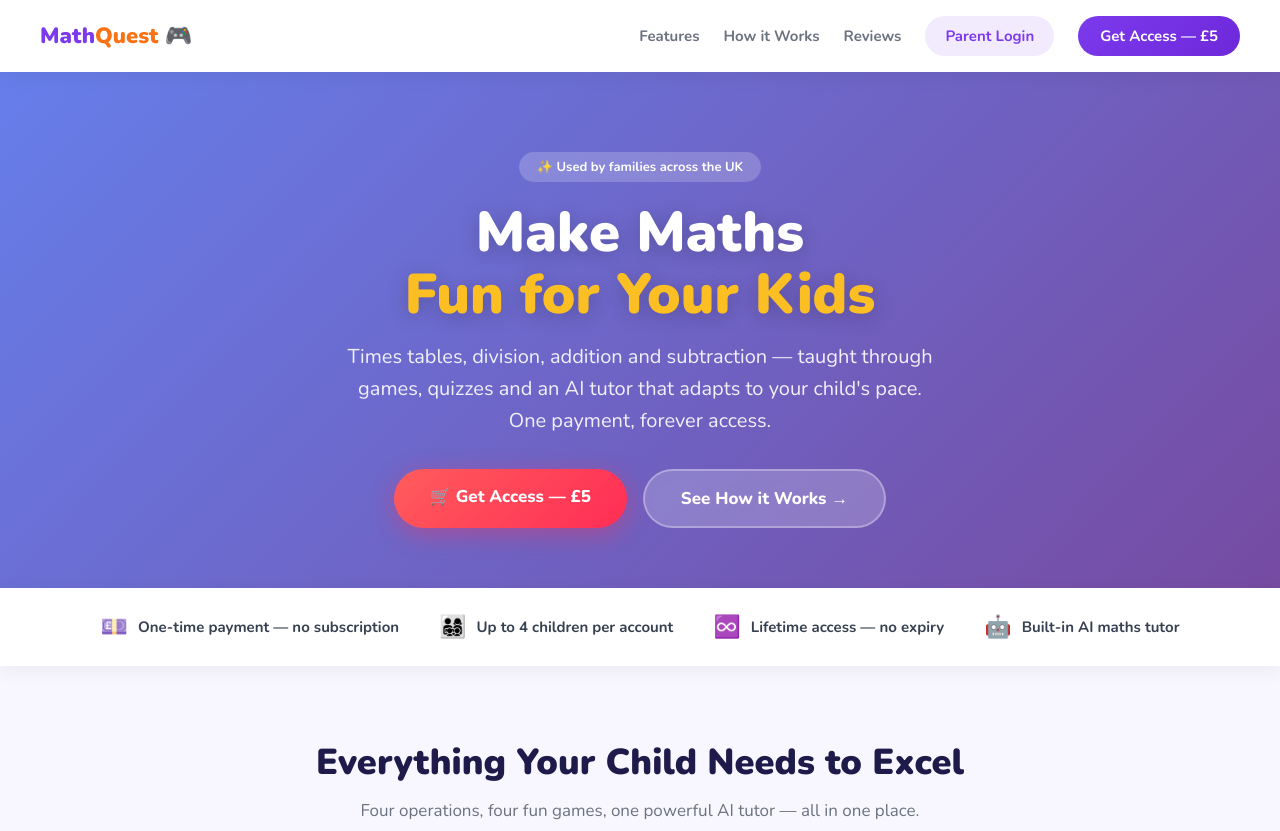
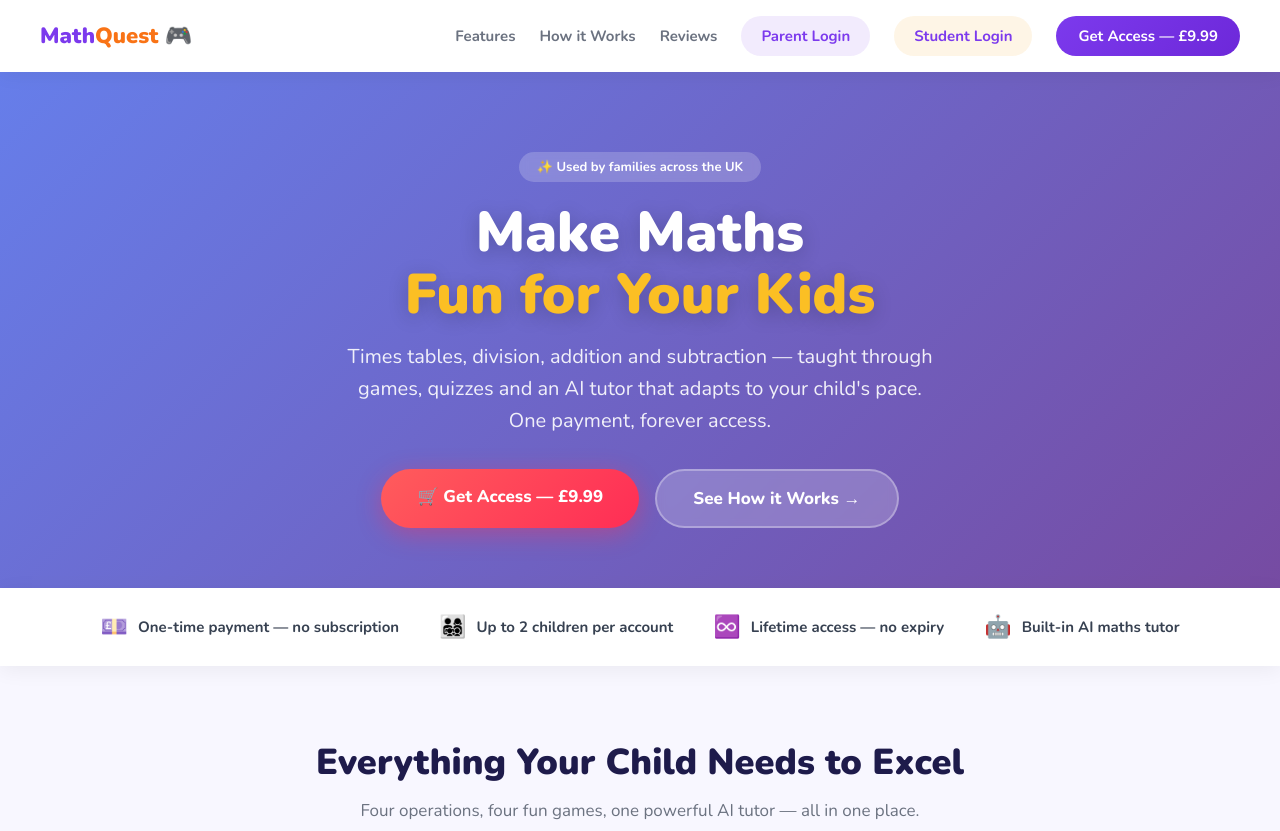
Before and after one commit to delipitstop/MathQuest, a Flask app: page / in a window 1280 px wide. Shown: the top 831 px of the page. Run offline with Flask 3, Linux system fonts and the light colour scheme; some libraries are stand-ins or nearby versions.

Commit message:
Update: price to £9.99, children limit to 2, student login button added

```diff
--- a/app.py
+++ b/app.py
@@ -40,7 +40,7 @@ GUMROAD_PRODUCT_URL = 'YOUR_GUMROAD_PRODUCT_LINK_HERE'
 VALID_ACCESS_CODES = {
     'MQ2026HOME': True,
 }
-ACCESS_CODE_PRICE = '£5'
+ACCESS_CODE_PRICE = '£9.99'
 
 # ============ DATABASE SETUP ============
 def init_db():
@@ -786,25 +786,37 @@ def parent_register():
 @app.route('/parent/login', methods=['GET', 'POST'])
 def parent_login():
     if request.method == 'POST':
-        email = request.form['email']
-        password = request.form['password']
-
-        conn = get_db()
-        c = conn.cursor()
-        c.execute('SELECT * FROM parents WHERE email = %s AND password_hash = %s',
-                  (email, hash_password(password)))
-        parent = c.fetchone()
-        conn.close()
-
-        if parent:
-            if parent.get('has_access') == 0:
-                return render_template('parent_login.html',
-                                     needs_access=True,
-                                     error=None)
-            session['parent_id'] = parent['id']
-            return redirect('/parent/dashboard')
-        else:
-            return render_template('parent_login.html', error='Invalid email or password')
+        try:
+            email = request.form['email']
+            password = request.form['password']
+
+            conn = get_db()
+            c = conn.cursor()
+            c.execute('SELECT * FROM parents WHERE email = %s AND password_hash = %s',
+                      (email, hash_password(password)))
+            parent = c.fetchone()
+            conn.close()
+
+            if parent:
+                if parent.get('has_access') == 0:
+                    return render_template('parent_login.html',
+                                         needs_access=True,
+                                         error=None)
+                session['parent_id'] = parent['id']
+                return redirect('/parent/dashboard')
+            else:
+                return render_template('parent_login.html', error='Invalid email or password')
+        except Exception as e:
+            import traceback
+            error_msg = f"Login error: {str(e)}\n{traceback.format_exc()}"
+            print(error_msg)  # This will appear in Railway logs
+            if 'conn' in locals():
+                try:
+                    conn.close()
+                except:
+                    pass
+            # Return error page instead of 500
+            return f"<h1>Login Error</h1><p>{str(e)}</p><pre>{error_msg}</pre>", 500
 
     return render_template('parent_login.html')
 
@@ -886,6 +898,14 @@ def add_child():
 
             conn = get_db()
             c = conn.cursor()
+
+            # Enforce 2 child maximum
+            c.execute('SELECT COUNT(*) FROM children WHERE parent_id = %s', (session['parent_id'],))
+            child_count = c.fetchone()[0]
+            if child_count >= 2:
+                conn.close()
+                return render_template('add_child.html', error='Maximum of 2 children per account reached.')
+
             c.execute('INSERT INTO children (parent_id, name, pin_hash, avatar) VALUES (%s, %s, %s, %s) RETURNING id',
                       (session['parent_id'], name, hash_password(pin), avatar))
             child_id = c.fetchone()[0]
--- a/stripe_payment.py
+++ b/stripe_payment.py
@@ -6,8 +6,8 @@ from pathlib import Path
 
 logger = logging.getLogger("stripe")
 PRODUCT_NAME = "MathQuest Home Access"
-PRODUCT_PRICE_PENCE = 500
-PRODUCT_DESCRIPTION = "Lifetime access for up to 4 children. One-time payment, no subscription."
+PRODUCT_PRICE_PENCE = 999
+PRODUCT_DESCRIPTION = "Lifetime access for up to 2 children. One-time payment, no subscription."
 
 def is_configured():
     key = os.environ.get("STRIPE_SECRET_KEY", "")
--- a/templates/add_child.html
+++ b/templates/add_child.html
@@ -16,6 +16,9 @@
     </div>
 
     <form method="POST">
+        {% if error %}
+        <div style="background:#FEF2F2;border:2px solid #FECACA;color:#DC2626;padding:12px 16px;border-radius:10px;font-size:14px;font-weight:700;margin-bottom:16px">{{ error }}</div>
+        {% endif %}
         <div class="form-group">
             <label>Child's Name</label>
             <input type="text" name="name" placeholder="e.g. Mia" required>
--- a/templates/index.html
+++ b/templates/index.html
@@ -282,7 +282,8 @@
             <a href="#how-it-works">How it Works</a>
             <a href="#reviews">Reviews</a>
             <a href="/parent/login" class="nav-login">Parent Login</a>
-            <a href="/buy" class="nav-cta">Get Access — £5</a>
+            <a href="/child/login" class="nav-login" style="background:rgba(245,158,11,0.1);color:#F59E0B;">Student Login</a>
+            <a href="/buy" class="nav-cta">Get Access — £9.99</a>
         </div>
     </nav>
 
@@ -292,7 +293,7 @@
         <h1>Make Maths<br><span>Fun for Your Kids</span></h1>
         <p>Times tables, division, addition and subtraction — taught through games, quizzes and an AI tutor that adapts to your child's pace. One payment, forever access.</p>
         <div class="hero-actions">
-            <a href="/buy" class="btn-hero-buy">🛒 Get Access — £5</a>
+            <a href="/buy" class="btn-hero-buy">🛒 Get Access — £9.99</a>
             <a href="#how-it-works" class="btn-hero-demo">See How it Works →</a>
         </div>
     </div>
@@ -300,7 +301,7 @@
     <!-- PRICE STRIP -->
     <div class="price-strip">
         <div class="price-strip-item"><span class="emoji">💷</span> One-time payment — no subscription</div>
-        <div class="price-strip-item"><span class="emoji">👨‍👩‍👧‍👦</span> Up to 4 children per account</div>
+        <div class="price-strip-item"><span class="emoji">👨‍👩‍👧‍👦</span> Up to 2 children per account</div>
         <div class="price-strip-item"><span class="emoji">♾️</span> Lifetime access — no expiry</div>
         <div class="price-strip-item"><span class="emoji">🤖</span> Built-in AI maths tutor</div>
     </div>
@@ -370,13 +371,13 @@
         <div class="how-steps">
             <div class="how-step">
                 <div class="how-step-num">1</div>
-                <h3>Buy Access — £5</h3>
+                <h3>Buy Access — £9.99</h3>
                 <p>One-time payment via Stripe. You'll receive your access code by email within seconds after purchase.</p>
             </div>
             <div class="how-step">
                 <div class="how-step-num">2</div>
                 <h3>Create Your Account</h3>
-                <p>Register with your access code, create a parent account and add up to 4 children with their own secure PINs.</p>
+                <p>Register with your access code, create a parent account and add up to 2 children with their own secure PINs.</p>
             </div>
             <div class="how-step">
                 <div class="how-step-num">3</div>
@@ -420,7 +421,7 @@
         <div class="reviews-grid">
             <div class="review-card">
                 <div class="review-stars">★★★★★</div>
-                <div class="review-text">"My daughter used to dread her times tables homework. Now she asks to do MathQuest before dinner. The games are genuinely fun — she's learning without even realising it. Best £5 I've ever spent."</div>
+                <div class="review-text">"My daughter used to dread her times tables homework. Now she asks to do MathQuest before dinner. The games are genuinely fun — she's learning without even realising it. Best £9.99 I've ever spent."</div>
                 <div class="review-author">
                     <div class="review-avatar">SP</div>
                     <div>
@@ -490,16 +491,16 @@
     <!-- PARENT GATE -->
     <div class="parent-gate">
         <span>👨‍👩‍👧 Parents — get started in under 2 minutes</span>
-        <a href="/buy">Buy Access — £5 →</a>
+        <a href="/buy">Buy Access — £9.99 →</a>
     </div>
 
     <!-- FINAL CTA -->
     <div class="cta-section">
-        <div class="cta-price">£5</div>
-        <div class="cta-price-note">one-time payment · lifetime access · up to 4 children</div>
+        <div class="cta-price">£9.99</div>
+        <div class="cta-price-note">one-time payment · lifetime access · up to 2 children</div>
         <h2>Ready to Make Maths Click?</h2>
         <p>Join the families already using MathQuest to build confident, capable young mathematicians.</p>
-        <a href="/buy" class="btn-buy-final">🛒 Get MathQuest Access — £5</a>
+        <a href="/buy" class="btn-buy-final">🛒 Get MathQuest Access — £9.99</a>
     </div>
 
     <!-- FOOTER -->
```
Also changed, not shown: templates/buy.html (+5 -5 lines).
